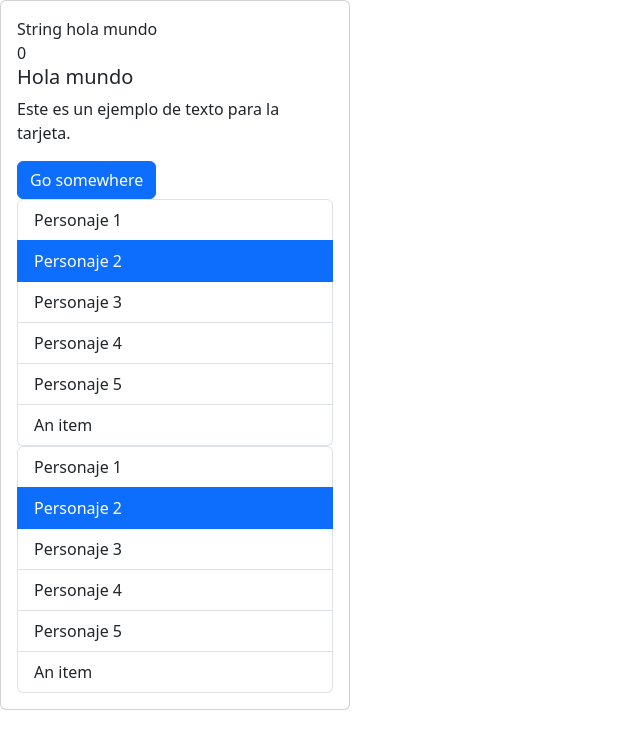
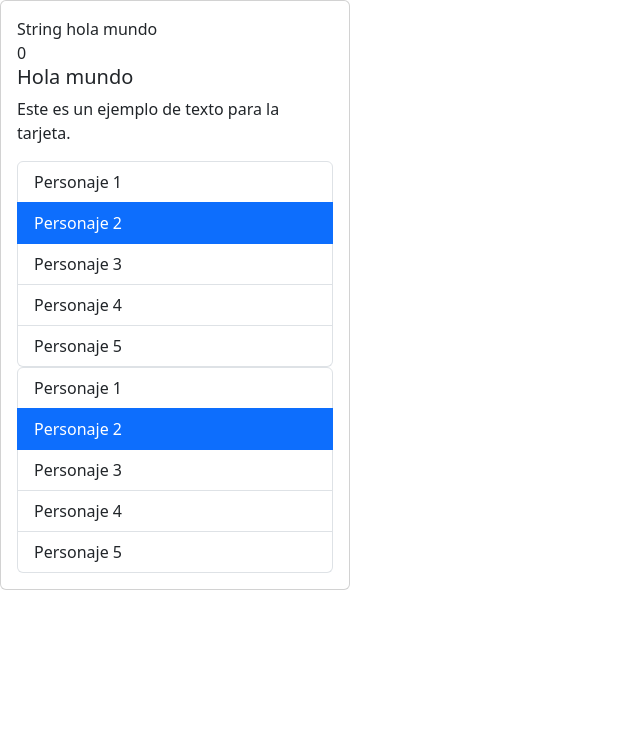
Before and after one commit to alezithop/aprende-react-ahora-curso-de-HolaMundo, a React (Vite) app: page / in a window 1280 px wide. Shown: the top 748 px of the page, without its empty margins (0-640 px from the left). Built offline with nearby package versions, Linux system fonts and the light colour scheme.

Commit message:
Comentadas las lineas de la plantilla original

```diff
--- a/src/components/Card.tsx
+++ b/src/components/Card.tsx
@@ -31,9 +31,9 @@ export function CardBody(props: CardBodyProps) {
       <h5 className="card-title">{title}</h5>
       <p className="card-text">{text}</p>
       {opcionalText && <p className="card-text">{opcionalText}</p>}
-      <a href="#" className="btn btn-primary">
+      {/* <a href="#" className="btn btn-primary">
         Go somewhere
-      </a>
+      </a> */}
     </>
   );
 }
--- a/src/components/List.tsx
+++ b/src/components/List.tsx
@@ -26,7 +26,7 @@ function List({ data, onSelect }: Props) {
           {elemento}
         </li>
       ))}
-      <li className="list-group-item">An item</li>
+      {/* <li className="list-group-item">An item</li> */}
     </ul>
   );
 }
```
